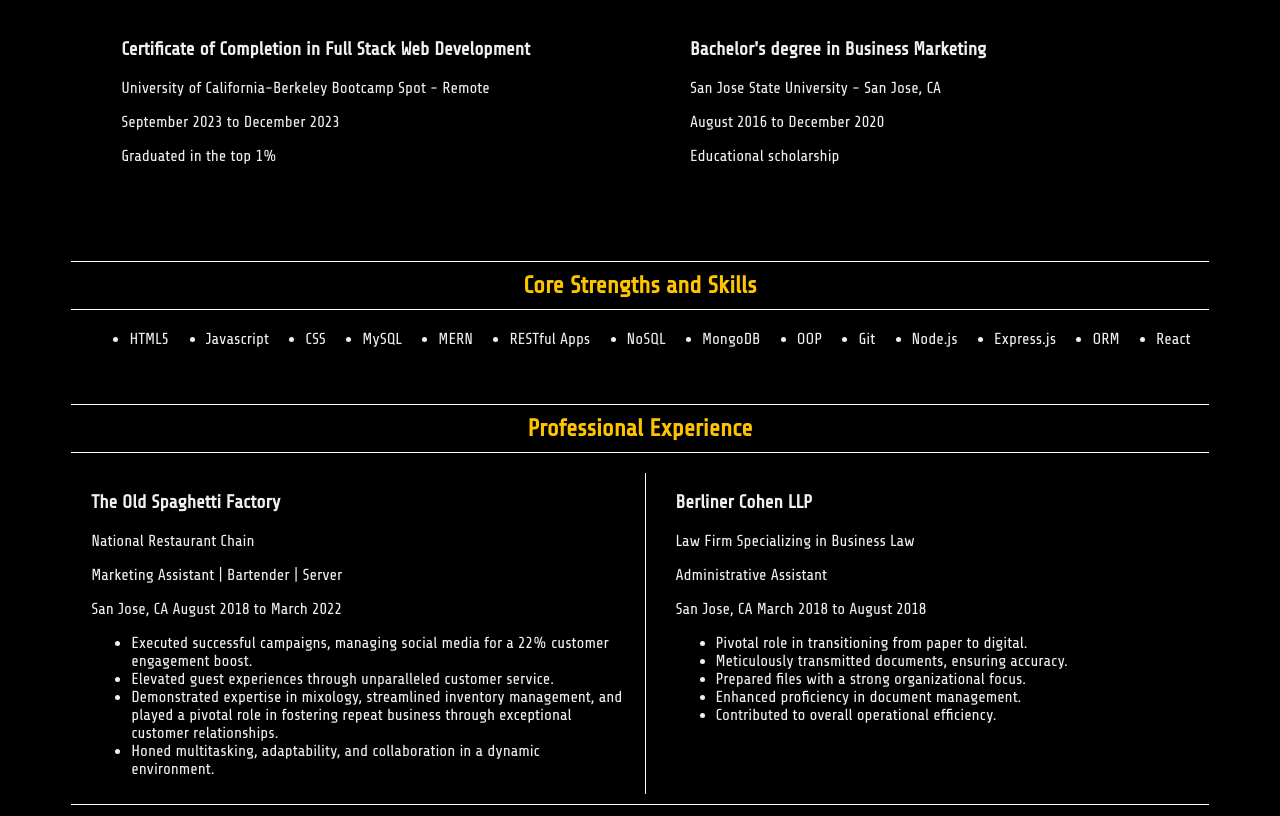
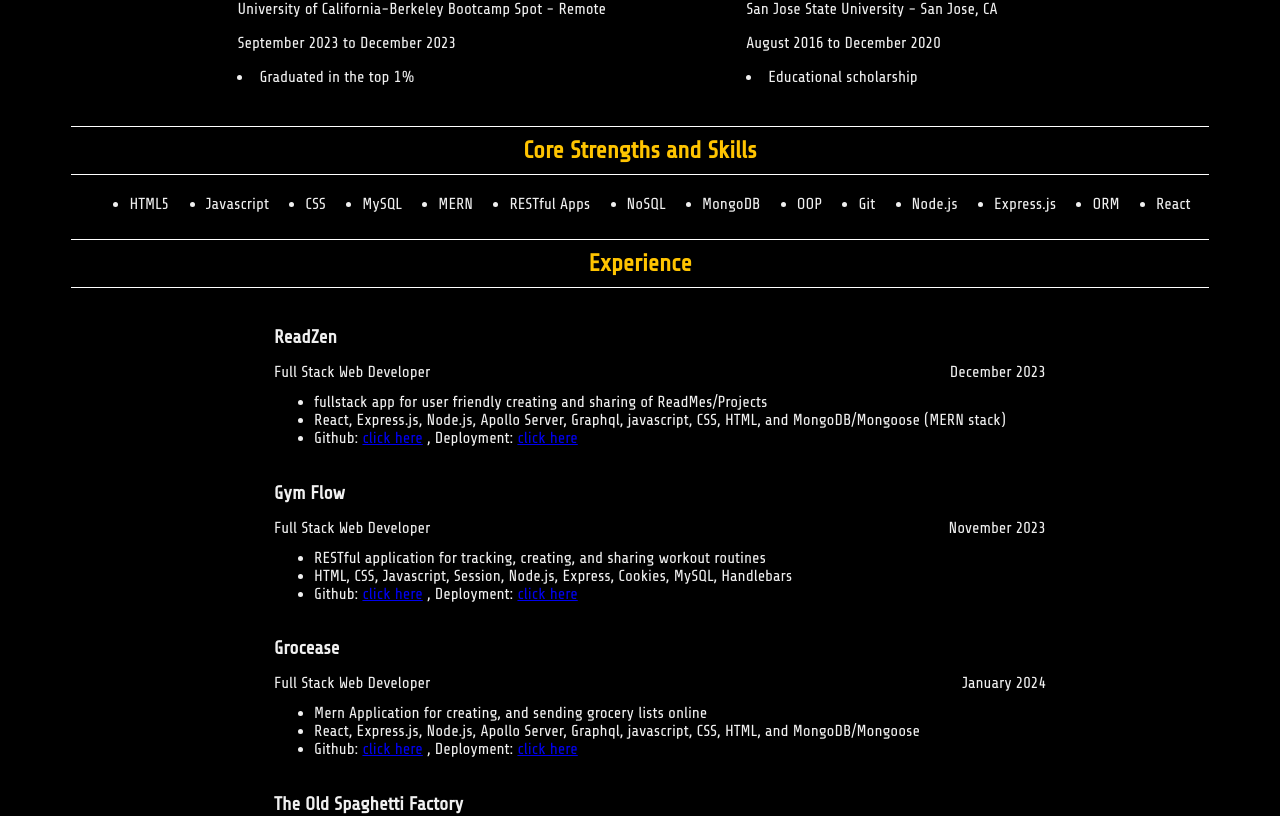
Before and after one commit to Migsrkrd/Web-Portfolio, a React (Vite) app: page /resume in a window 1280 px wide. Shown: the part 1332-2148 px from the top of the page. Built offline with nearby package versions, Linux system fonts and the light colour scheme.

Commit message:
updated resume

```diff
--- a/src/components/footer.jsx
+++ b/src/components/footer.jsx
@@ -25,7 +25,7 @@
   return (
     <div style={styles.footer}>
       <a style={styles.aLink} href="https://github.com/Migsrkrd"><i className="fa fa-github" id="githubLink" style={styles.icon}></i></a>
-      <a style={styles.aLink} href="https://www.linkedin.com/in/mikey-reickerd-1716a71a3/"><i className="fa fa-linkedin" id="githubLink" style={styles.icon}></i></a>
+      <a style={styles.aLink} href="https://www.linkedin.com/in/michael-reickerd-1716a71a3/"><i className="fa fa-linkedin" id="githubLink" style={styles.icon}></i></a>
         <a style={styles.aLink} href="mailto:mreickcastillero@gmail.com"><i className="fa fa-envelope" id="githubLink" style={styles.icon}></i></a>
     </div>
   );
--- a/src/pages/resume.jsx
+++ b/src/pages/resume.jsx
@@ -43,28 +43,33 @@
       flexWrap: "wrap",
     },
     experienceSection: {
-      margin: "10px",
-      width: "90%",
+      width: "88.5%",
+      display: "flex",
+      flexDirection: "column",
+      alignItems: "center",
+      marginTop: "-20px",
+      marginBottom: "10px",
     },
     experienceTitle: {
       color: "rgb(255, 196, 0)",
       borderBottom: "1px solid white",
       borderTop: "1px solid white",
       padding: "10px",
-      textAlign: "center",
+      textAlign: "Center",
+      width: "100%",
     },
     workDiv: {
       display: "flex",
+      flexDirection: "column",
     },
     work1: {
-      width: "50%",
+      width: "100%",
       paddingLeft: "20px",
       paddingRight: "20px",
     },
     work2: {
-      width: "50%",
+      width: "100%",
       paddingLeft: "30px",
-      borderLeft: "1px solid white",
     },
     educationSection: {
       margin: "10px",
@@ -83,10 +88,10 @@
       alignItems: "center",
     },
     edItem: {
-      width: "100%",
       padding: "0px",
-      width: "100%",
       margin: "50px",
+      marginTop: "-10px",
+      marginBottom: "10px",
     },
     compSection: {
       width: "50%",
@@ -96,9 +101,9 @@
     },
     edTitle: {
       color: "rgb(255, 196, 0)",
-      borderBottom: "1px solid white",
       padding: "10px",
-      textAlign: "center",
+      textAlign: "left",
+      width: "100%",
     },
     compTitle: {
       color: "rgb(255, 196, 0)",
@@ -112,6 +117,8 @@
     },
     edus: {
       display: "flex",
+      justifyContent: "center",
+      alignItems: "center",
       width: "100%",
     },
     bottom: {
@@ -120,13 +127,19 @@
       width: "90%",
       borderTop: "1px solid white",
     },
+    dates: {
+      display: "flex",
+      justifyContent: "space-between",
+      marginTop: "-20px",
+      marginBottom: "-20px",
+    },
   };
 
   const handleDownload = (e) => {
     e.preventDefault();
     const link = document.createElement("a");
-    link.href = "/Michael_Reickerd_Resume.png";
-    link.download = "Michael_Reickerd_Resume.png";
+    link.href = "/Michael Reickerd Resume.pdf";
+    link.download = "Michael_Reickerd_Resume.pdf";
     link.click();
   };
 
@@ -163,13 +176,9 @@
       <section style={styles.objectiveSection}>
         <h2 style={styles.objective}>Objective</h2>
         <p>
-          As a Full Stack Web Developer with a foundation in marketing, I am
-          dedicated to crafting innovative and user-centric applications. My
-          experience in marketing brings a unique perspective to web
-          development, allowing me to seamlessly blend creative strategies with
-          technical expertise. Passionate about creating dynamic solutions, I
-          strive to enhance user experiences and contribute to the ever-evolving
-          landscape of the digital world.
+          As a Full Stack Web Developer with a marketing background, I combine
+          creative strategies with technical expertise to craft user-centric
+          applications, aiming to enhance digital user experiences.
         </p>
       </section>
       <div style={styles.edAndComp}>
@@ -180,13 +189,13 @@
               <h3>Certificate of Completion in Full Stack Web Development</h3>
               <p>University of California-Berkeley Bootcamp Spot - Remote</p>
               <p>September 2023 to December 2023</p>
-              <p>Graduated in the top 1%</p>
+              <li>Graduated in the top 1%</li>
             </div>
             <div style={styles.edItem}>
               <h3>Bachelor's degree in Business Marketing</h3>
               <p>San Jose State University - San Jose, CA</p>
               <p>August 2016 to December 2020</p>
-              <p>Educational scholarship</p>
+              <li>Educational scholarship</li>
             </div>
           </section>
         </section>
@@ -213,46 +222,106 @@
       </section>
 
       <section style={styles.experienceSection}>
-        <h2 style={styles.experienceTitle}>Professional Experience</h2>
+        <h2 style={styles.experienceTitle}>Experience</h2>
         <div style={styles.workDiv}>
+          <div style={styles.work1}>
+            <h3>ReadZen</h3>
+            <div style={styles.dates}>
+              <p>Full Stack Web Developer</p>
+              <p>December 2023</p>
+            </div>
+            <ul>
+              <li>
+                fullstack app for user friendly creating and sharing of
+                ReadMes/Projects
+              </li>
+              <li>
+                React, Express.js, Node.js, Apollo Server, Graphql, javascript,
+                CSS, HTML, and MongoDB/Mongoose (MERN stack)
+              </li>
+              <li>
+                Github:{" "}
+                <a href="https://github.com/Migsrkrd/ReadZen">click here</a> ,
+                Deployment:{" "}
+                <a href="https://read-zen.onrender.com/">click here</a>
+              </li>
+            </ul>
+          </div>
+          <div style={styles.work1}>
+            <h3>Gym Flow</h3>
+            <div style={styles.dates}>
+              <p>Full Stack Web Developer</p>
+              <p>November 2023</p>
+            </div>
+            <ul>
+              <li>
+                RESTful application for tracking, creating, and sharing workout
+                routines
+              </li>
+              <li>
+                HTML, CSS, Javascript, Session, Node.js, Express, Cookies,
+                MySQL, Handlebars
+              </li>
+              <li>
+                Github:{" "}
+                <a href="https://github.com/d-a-v-i-d-w-r-i-g-h-t/gym-flow">
+                  click here
+                </a>{" "}
+                , Deployment:{" "}
+                <a href="https://sheltered-inlet-69891-1c93b8a30eb8.herokuapp.com/">
+                  click here
+                </a>
+              </li>
+            </ul>
+          </div>
+          <div style={styles.work1}>
+            <h3>Grocease</h3>
+            <div style={styles.dates}>
+              <p>Full Stack Web Developer</p>
+              <p>January 2024</p>
+            </div>
+            <ul>
+              <li>
+                Mern Application for creating, and sending grocery lists online{" "}
+              </li>
+              <li>
+              React, Express.js, Node.js, Apollo Server, Graphql, javascript, CSS, HTML, and MongoDB/Mongoose
+              </li>
+              <li>
+                Github:{" "}
+                <a href="https://github.com/Migsrkrd/Grocery-List">
+                  click here
+                </a>{" "}
+                , Deployment:{" "}
+                <a href="https://grocease-graphql.onrender.com">
+                  click here
+                </a>
+              </li>
+            </ul>
+          </div>
           <div style={styles.work1}>
             <h3>The Old Spaghetti Factory</h3>
             <p>National Restaurant Chain</p>
-            <p>Marketing Assistant | Bartender | Server</p>
-            <p>San Jose, CA August 2018 to March 2022</p>
-
+            <div style={styles.dates}>
+              <p>Marketing Assistant | Bartender | Server</p>
+              <p>San Jose, CA August 2018 to March 2022</p>
+            </div>
             <ul>
               <li>
-                Executed successful campaigns, managing social media for a 22%
-                customer engagement boost.
-              </li>
-              <li>
-                Elevated guest experiences through unparalleled customer
-                service.
-              </li>
-              <li>
-                Demonstrated expertise in mixology, streamlined inventory
-                management, and played a pivotal role in fostering repeat
-                business through exceptional customer relationships.
-              </li>
-              <li>
-                Honed multitasking, adaptability, and collaboration in a dynamic
-                environment.
+                Managed social media marketing programs/campaigns for a 22%
+                increase in customer visits.
               </li>
             </ul>
           </div>
-          <div style={styles.work2}>
+          <div style={styles.work1}>
             <h3>Berliner Cohen LLP</h3>
             <p>Law Firm Specializing in Business Law</p>
-            <p>Administrative Assistant</p>
-            <p>San Jose, CA March 2018 to August 2018</p>
-
+            <div style={styles.dates}>
+              <p>Administrative Assistant</p>
+              <p>San Jose, CA March 2018 to August 2018</p>
+            </div>
             <ul>
               <li>Pivotal role in transitioning from paper to digital.</li>
-              <li>Meticulously transmitted documents, ensuring accuracy.</li>
-              <li>Prepared files with a strong organizational focus.</li>
-              <li>Enhanced proficiency in document management.</li>
-              <li>Contributed to overall operational efficiency.</li>
             </ul>
           </div>
         </div>
```
Also changed, not shown: public/Michael_Reickerd_Resume.png (deleted), 1 other file (tests, documents, lock files or other folders).
